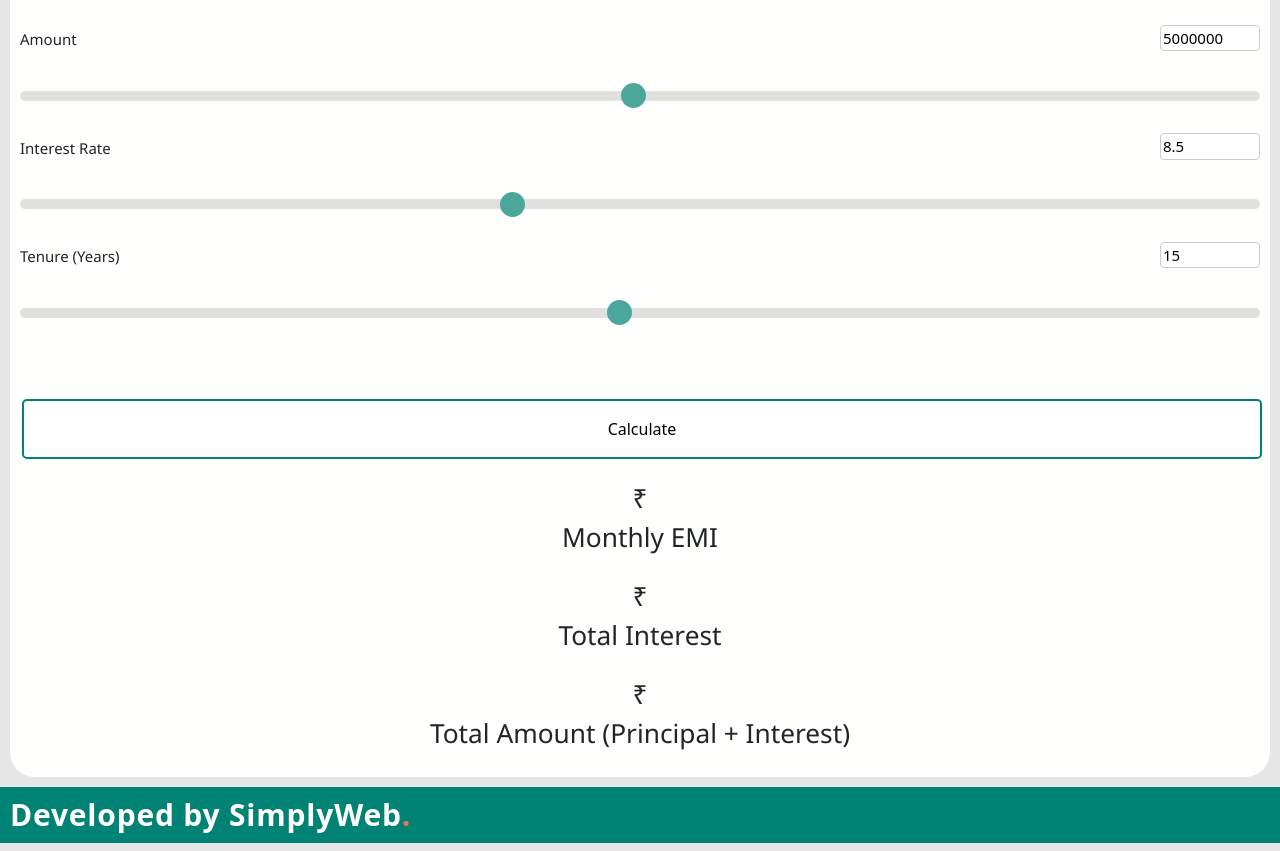
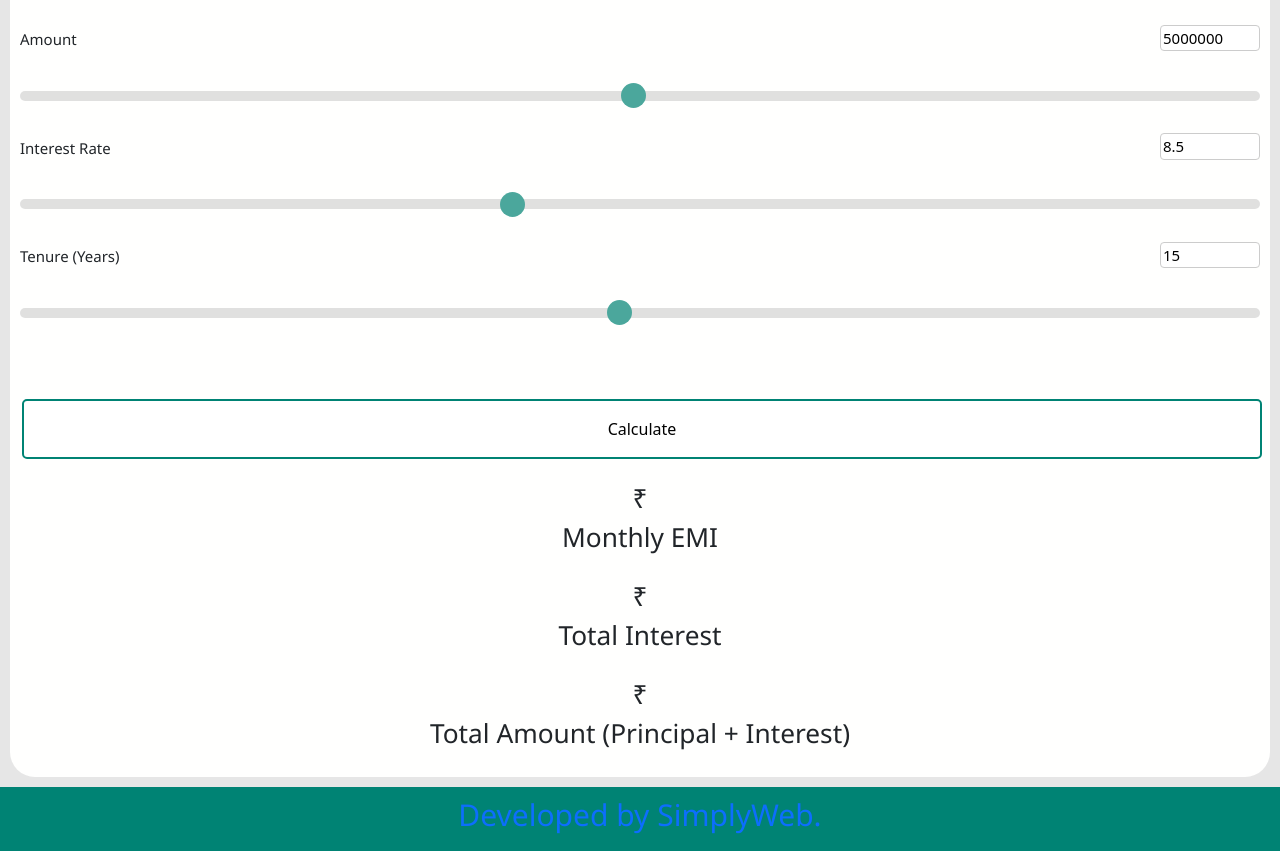
Before and after one commit to getsimplyweb/simplywebV2, a plain HTML site: page emicalculator.html in a window 1280 px wide. Shown: the part 139-990 px from the top of the page. Drawn offline with nearby package versions, Linux system fonts and the light colour scheme.

Commit message:
Update emicalculator.html

```diff
--- a/emicalculator.html
+++ b/emicalculator.html
@@ -127,7 +127,7 @@
   <a href="index.html" class="logo" style="text-decoration:none;">
     <!-- Uncomment the line below if you also wish to use an image logo -->
     <!-- <img src="assets/img/logo.png" alt=""> -->
-    <h1>Developed by SimplyWeb<span>.</span></h1>
+    <h2>Developed by SimplyWeb<span>.</span></h2>
   </a>
 </div>
   <script src="assets/js/emicalculator.js"></script>
```
